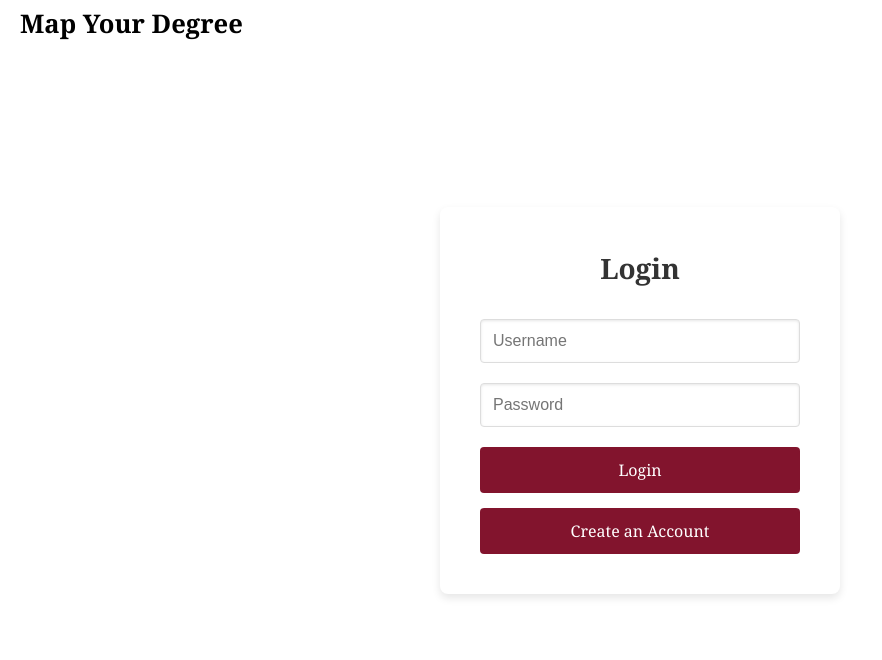
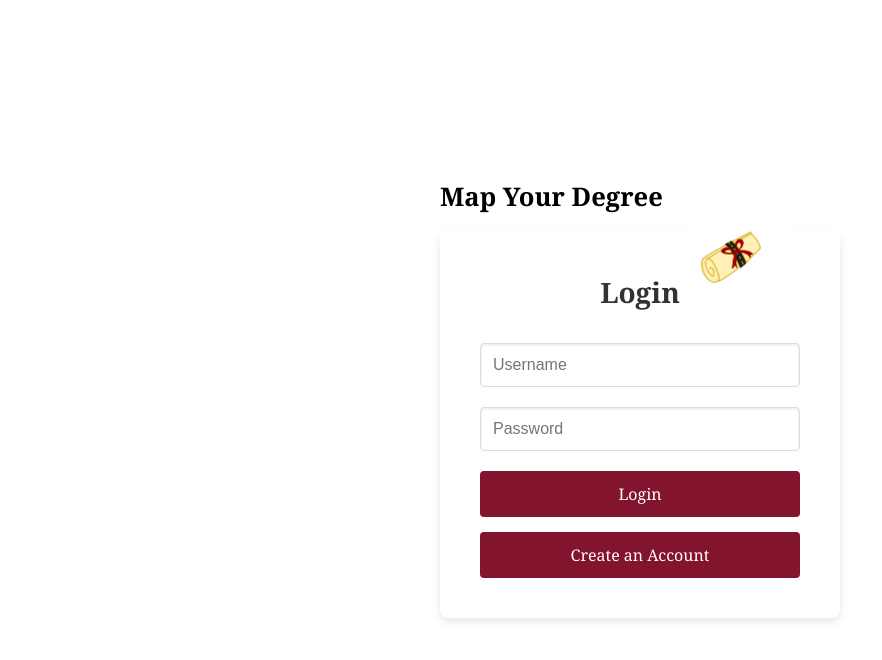
Before and after one commit to izzietaylor123/MapYourDegree, a React (Vite) app in the folder map-your-degree/: page / in a window 1280 px wide. Shown: the top 660 px of the page, without its empty margins (0-882 px from the left). Built offline with nearby package versions, Linux system fonts and the light colour scheme.

Commit message:
Header attempts

```diff
--- a/map-your-degree/src/App.jsx
+++ b/map-your-degree/src/App.jsx
@@ -7,13 +7,15 @@ import CreateAccount from './Pages/CreateAccount/CreateAccount.jsx';
 
 function App() {
   return (
+    <>
+    <Header />
     <Router>
-      <Header />
       <Routes>
         <Route path="/" element={<Login />} />
         <Route path="/create-account" element={<CreateAccount />} />
       </Routes>
     </Router>
+    </>
   )
 }
 
--- a/map-your-degree/src/Pages/Login/Header.css
+++ b/map-your-degree/src/Pages/Login/Header.css
@@ -1,7 +1,17 @@
 .header-container {
-  position: absolute;
+  display: flex;
+  align-content: space-between;
+}
+
+.header-text {
   top: 10px;
   left: 20px;
   font-size: 8px;
   color: #000000;
 }
+
+.logo {
+  top: 10px;
+  right: 20px;
+  height: 8px;  /* Adjust the size as needed */
+}
--- a/map-your-degree/src/Pages/Login/Header.jsx
+++ b/map-your-degree/src/Pages/Login/Header.jsx
@@ -1,9 +1,15 @@
 import './Header.css'
+import logo from '../../assets/logo.jpeg';
 
 function Header() {
     return (
         <div className="header-container">
-        <h1>Map Your Degree</h1>
+        <div className="header-text">
+         <h1>Map Your Degree</h1>
+        </div>
+        <div className="logo">
+        <img src={logo} alt="Logo" width="100px"/>
+        </div>
         </div>
     )
 }
```
Also changed, not shown: map-your-degree/src/Pages/Home/Home.jsx (deleted, +0 -39 lines), map-your-degree/src/assets/logo.jpeg (added), 1 other file (tests, documents, lock files or other folders).
